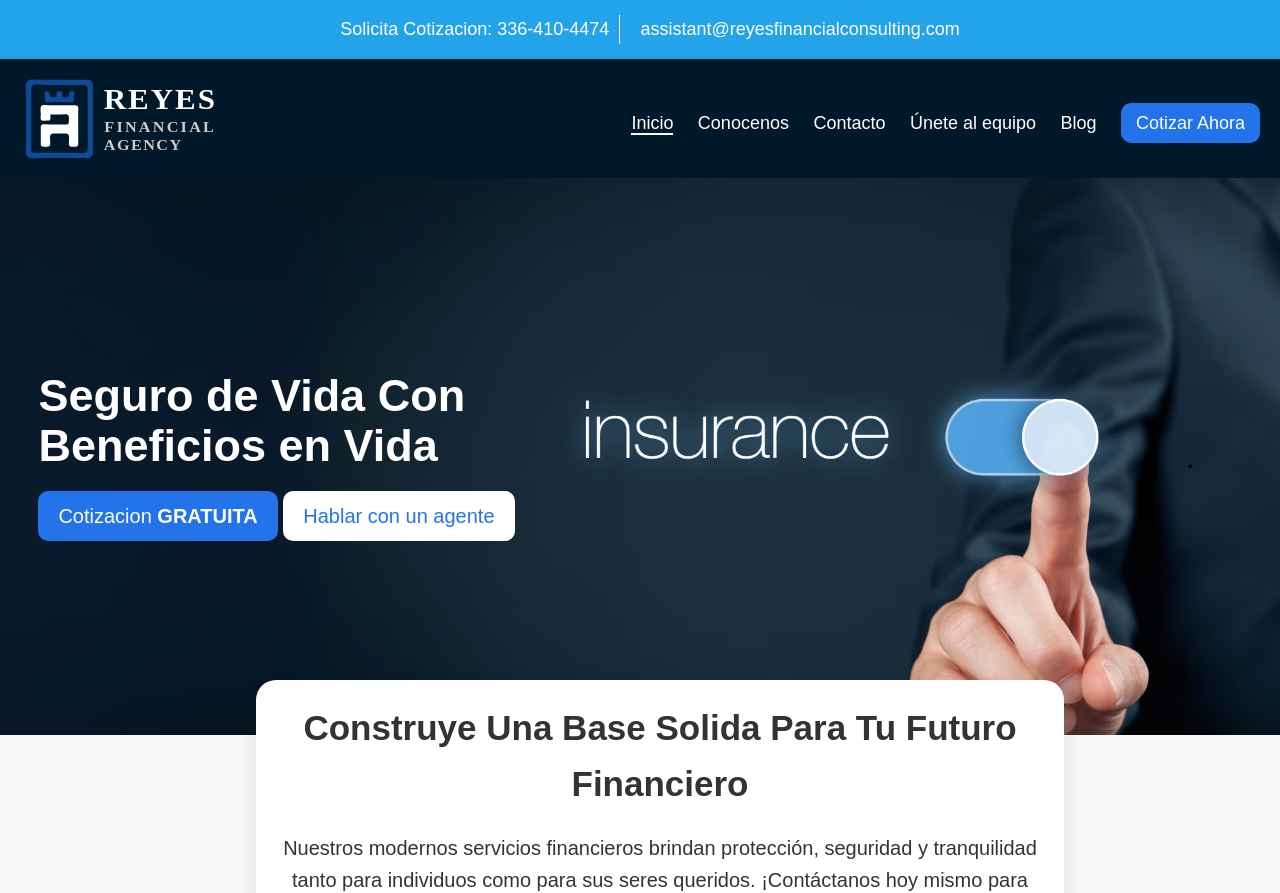
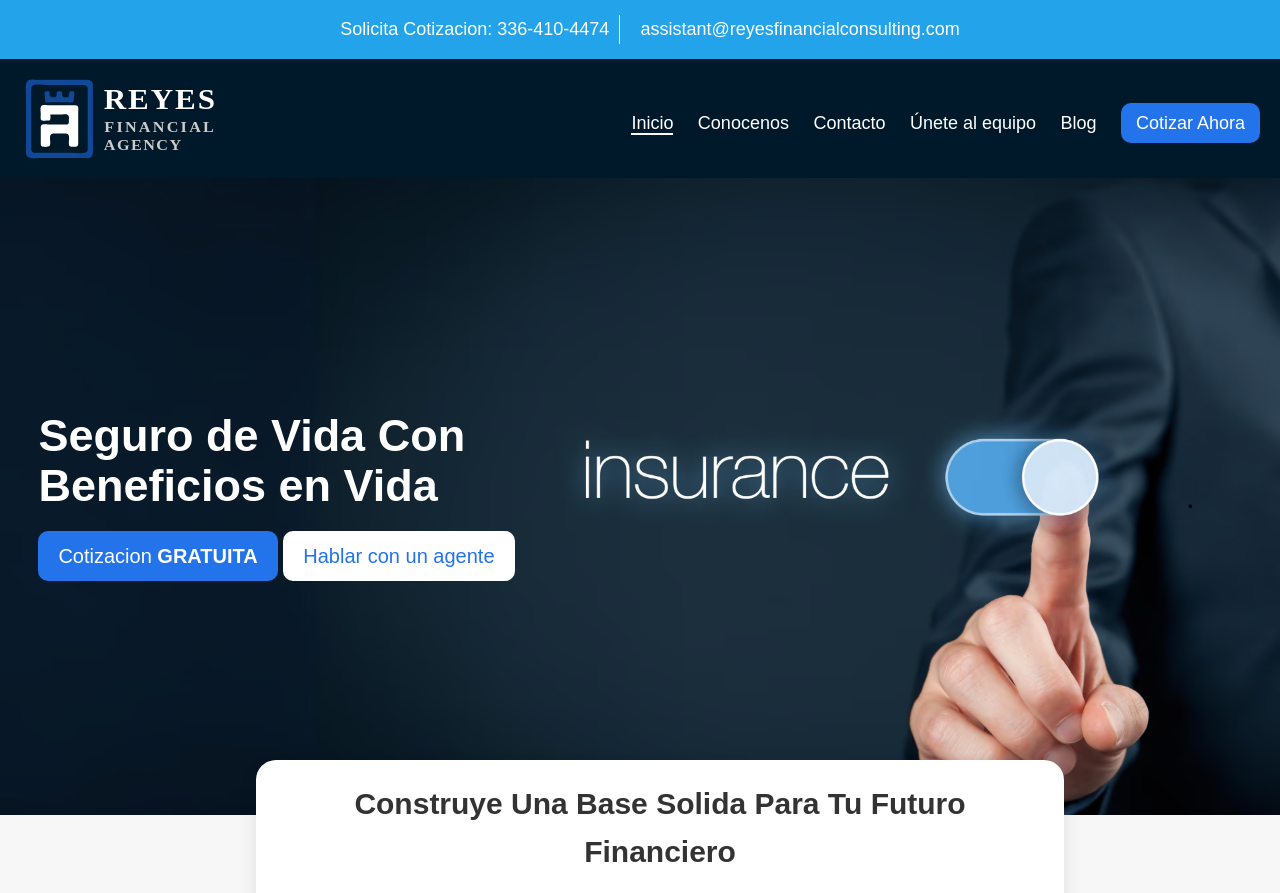
Before and after one commit to EdderFlores/reyesfinancialsite, a plain HTML site: page index.html in a window 1280 px wide. Shown: the top 893 px of the page. Drawn offline with Linux system fonts and the light colour scheme.

Commit message:
uopdate top value from 2nd div on first section

```diff
--- a/styles/style.css
+++ b/styles/style.css
@@ -81,7 +81,7 @@ a {
     background-repeat: no-repeat;
     background-size: cover;
     background-position: center;
-    height: 60vh;
+    height: 70vh;
     padding: 3%;
     color: #fff;
     line-height: 50px;
@@ -125,7 +125,7 @@ a {
 
 section > div:nth-child(2) {
     position: absolute; /* This positions the div relative to the firstSection div */
-    top: 85%; /* Adjust this value to change the overlap. 80% should make it overlap just a bit at the bottom. */
+    top: 95%; /* Adjust this value to change the overlap. 80% should make it overlap just a bit at the bottom. */
     left: 20%; /* This centers the div horizontally */
     width: 60%; /* This makes the div take up 60% of the width */
     background-color: #fff; /* This gives the div a white background */
@@ -145,6 +145,6 @@ section > div:nth-child(2) {
 
 .header3{
     color: #333333;
-    font-size: 35px;
+    font-size: 30px;
     margin: 0;
 }
```
